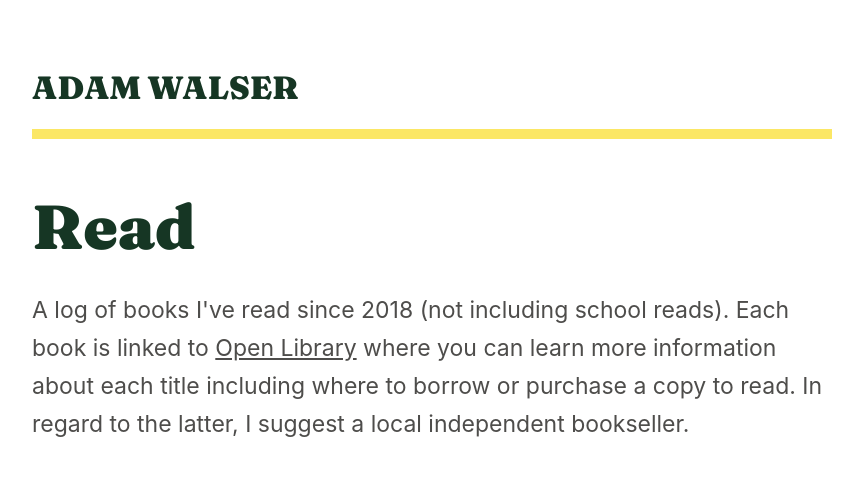
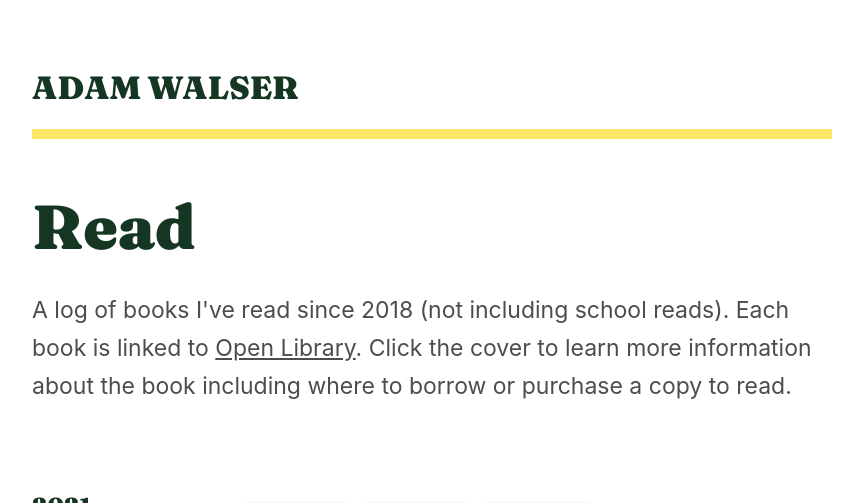
Before and after one commit to ajpwalser/ajpwalser.github.io, a Jekyll site: the page built from read.html, in a window 1280 px wide and 900 px high, cut to the strip 0-503 px from the top of the window. Shown: the whole strip, without its empty margins (208-1071 px from the left). Built offline with Jekyll 4.4.1, drawn with Linux system fonts in a browser that asks for light colours; some web fonts are replaced.

Commit message:
Update read.html

```diff
--- a/read.html
+++ b/read.html
@@ -5,7 +5,7 @@ description: Book's I've read
 ---
 
 <h2>Read</h2>
-<p class="first">A log of books I've read since 2018 (not including school reads). Each book is linked to <a href="https://openlibrary.org/">Open Library</a> where you can learn more information about each title including where to borrow or purchase a copy to read. In regard to the latter, I suggest a local independent bookseller.</p>
+<p class="first">A log of books I've read since 2018 (not including school reads). Each book is linked to <a href="https://openlibrary.org/">Open Library</a>. Click the cover to learn more information about the book including where to borrow or purchase a copy to read.</p>
 <div class="container">
    {% for entry in site.data.reading.list %}
    <div class="year-container">
```
